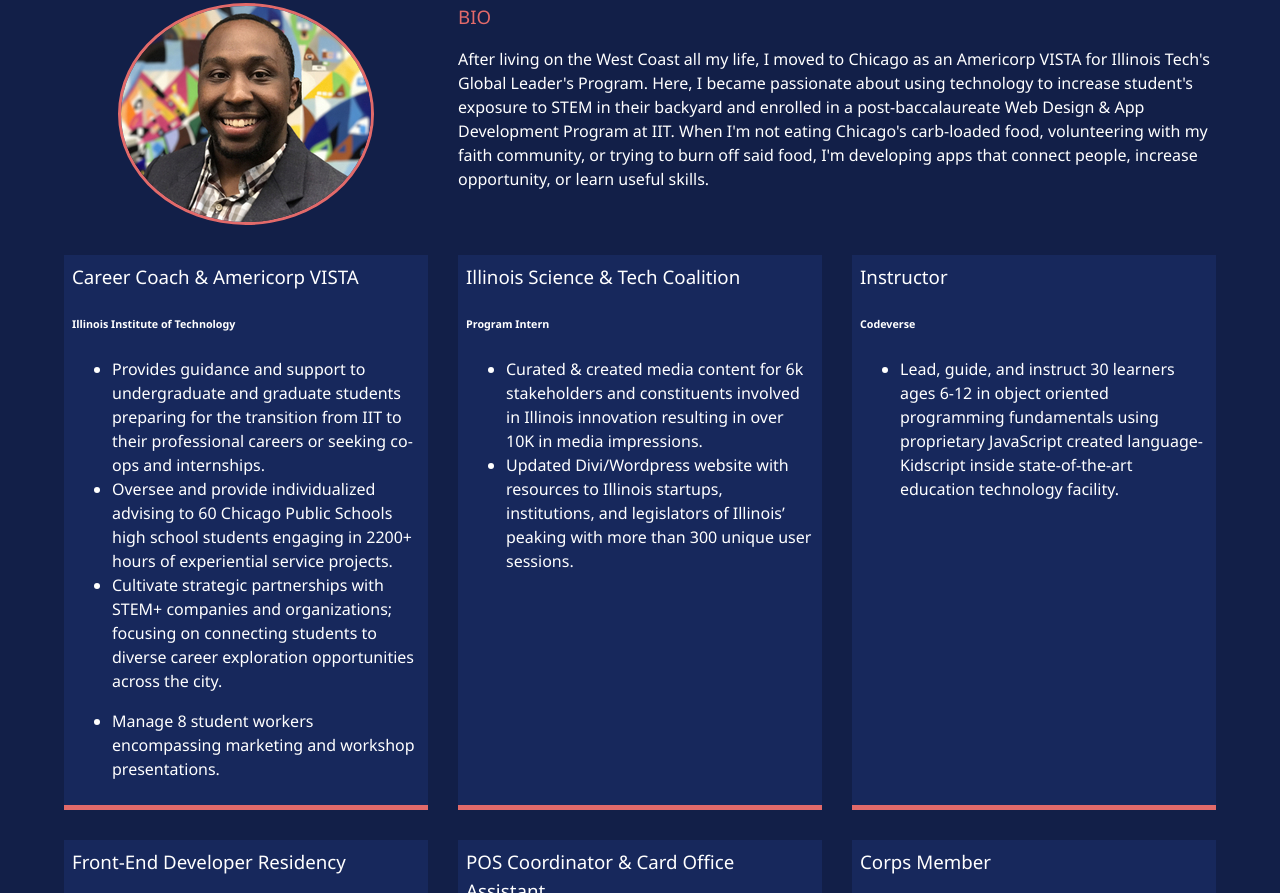
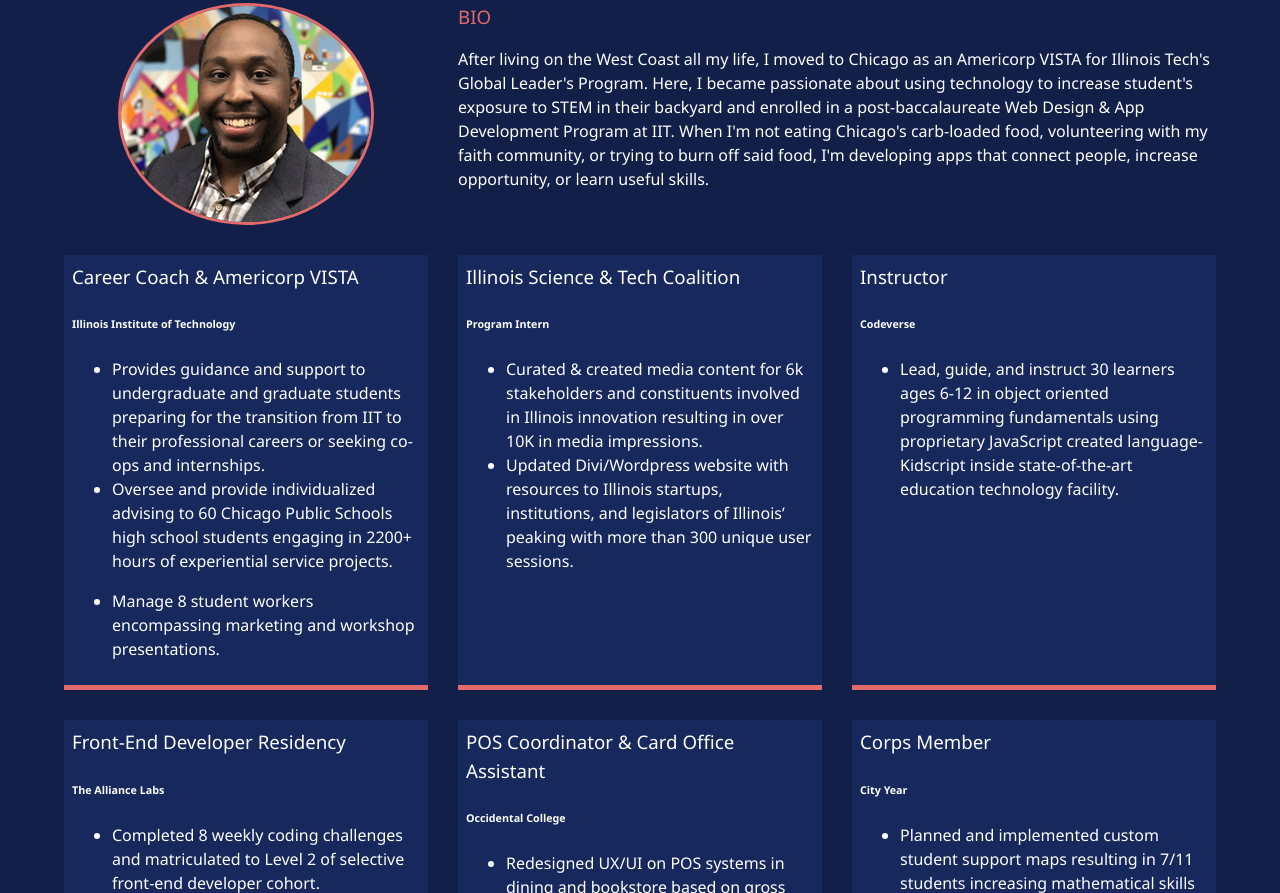
Before and after one commit to djetton6/djetton6.github.io, a website: page about.html in a window 1280 px wide. Shown: the part 279-1172 px from the top of the page. Drawn offline with nearby package versions, Linux system fonts and the light colour scheme; some packages are replaced by stand-ins of ours.

Commit message:
updated career coach.

```diff
--- a/about.html
+++ b/about.html
@@ -63,8 +63,6 @@
             <ul>
                 <li>Provides guidance and support to undergraduate and graduate students preparing for the transition from IIT to their professional careers or seeking co-ops and internships. </li>
                 <li>Oversee and provide individualized advising to 60 Chicago Public Schools high school students engaging in 2200+ hours of experiential service projects.</li>
-                 <li>Cultivate strategic partnerships with STEM+ companies and organizations; focusing on connecting students to diverse career exploration opportunities across the city.
-                    </li>
 
             </ul>
             <ul>
```
